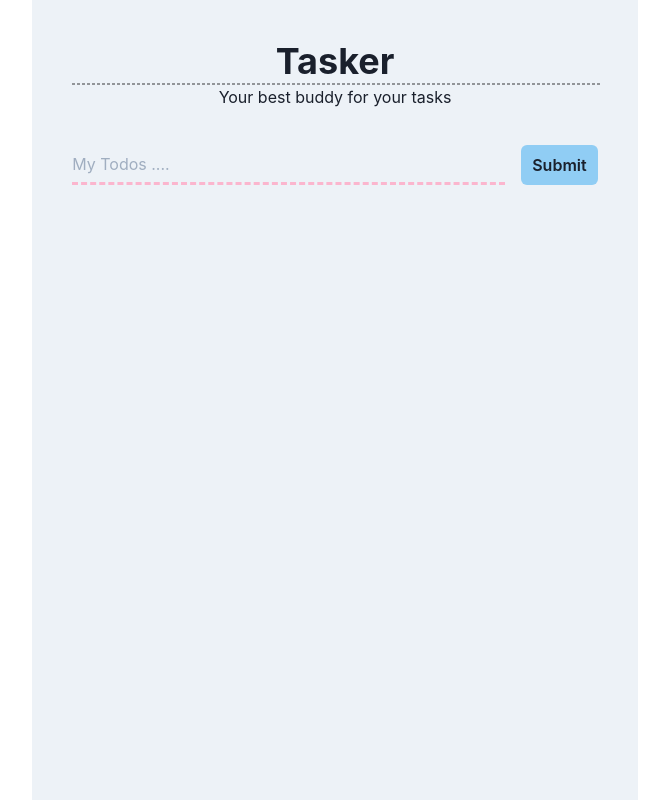
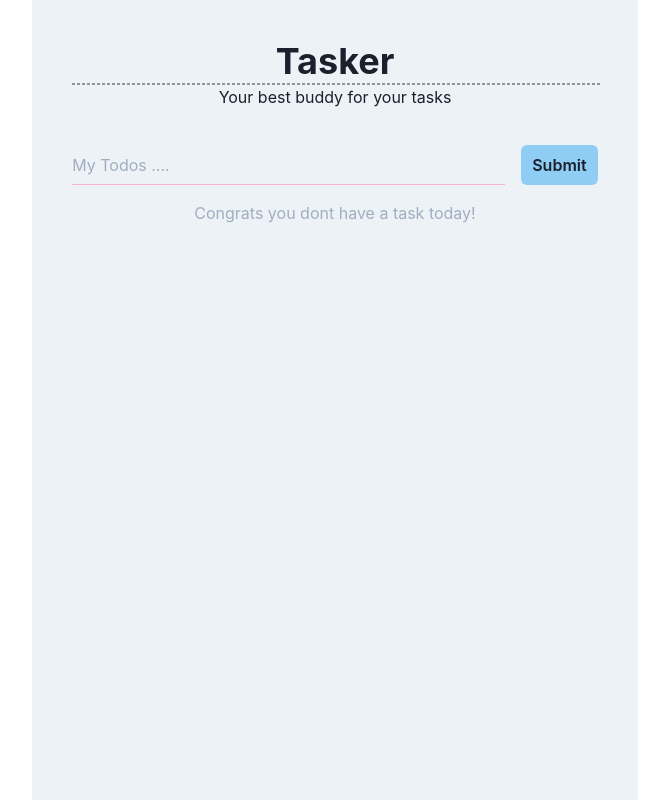
Before and after one commit to zacro14/Tasker, a Next.js app: page / in a window 1280 px wide. Shown: the whole page, without its empty margins (305-974 px from the left). Built offline with nearby package versions, Linux system fonts and the light colour scheme.

Commit message:
feat: display a text for no task
shows a display task showing that no task if there is no task.

```diff
--- /dev/null
+++ b/components/Notask.jsx
@@ -0,0 +1,15 @@
+import { Container, Text } from "@chakra-ui/react";
+
+const Notask = () => {
+  return (
+    <>
+      <Container>
+        <Text textAlign={"center"} color={"gray.400"}>
+          Congrats you dont have a task today!
+        </Text>
+      </Container>
+    </>
+  );
+};
+
+export default Notask;
--- a/pages/index.js
+++ b/pages/index.js
@@ -13,6 +13,7 @@ import {
   Input,
   Text,
 } from "@chakra-ui/react";
+import Notask from "../components/Notask";
 
 export default function Home() {
   const [task, setTask] = useState("");
@@ -38,7 +39,6 @@ export default function Home() {
     }
   };
 
-  console.log(taskItem.task.id);
   return (
     <>
       <Head>
@@ -68,7 +68,6 @@ export default function Home() {
               placeholder="My Todos ...."
               colorScheme={"cyan"}
               focusBorderColor={"pink.300"}
-              borderBottom={"dashed"}
               borderBottomColor={"pink.200"}
               onChange={(e) => handleChange(e)}
               value={task}
@@ -82,10 +81,13 @@ export default function Home() {
             </Button>
           </Box>
 
-          {taskItem &&
+          {taskItem.task.length > 0 ? (
             taskItem.task.map((task) => (
               <TaskItem taskitem={task} key={task.id} />
-            ))}
+            ))
+          ) : (
+            <Notask />
+          )}
         </Flex>
       </Container>
     </>
```
